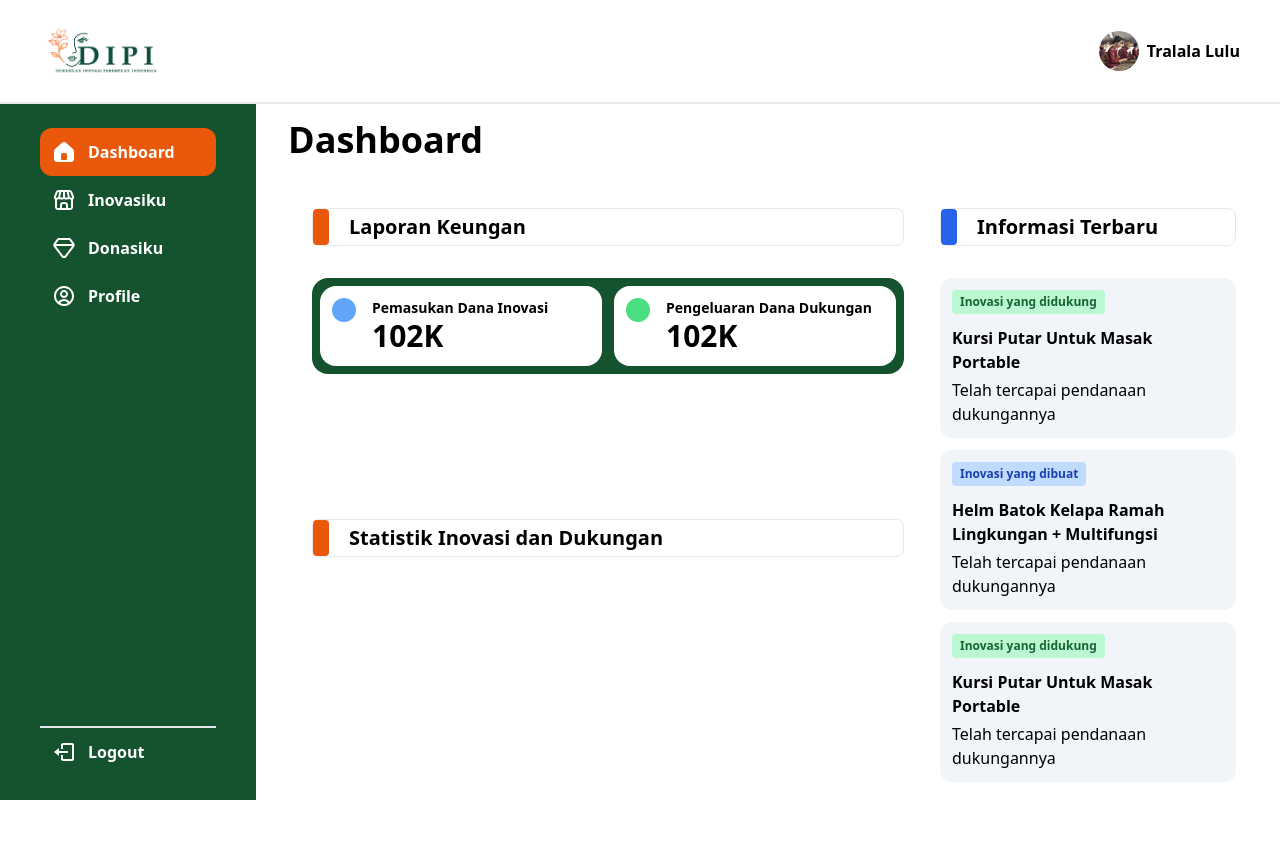
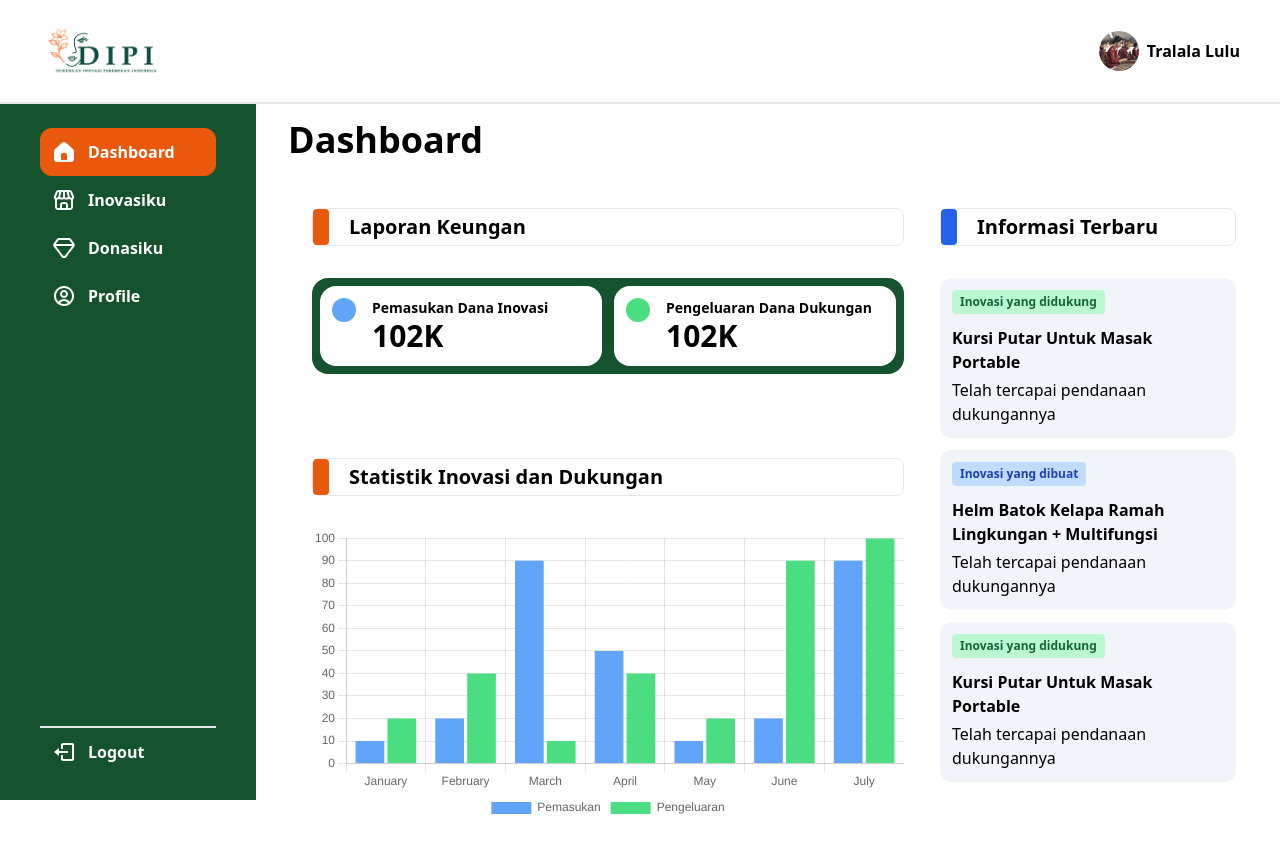
Before and after one commit to mariawalandamaramis/dipi-client, a React (Vite) app: page /dashboard in a window 1280 px wide. Shown: the top 852 px of the page. Built offline with nearby package versions, Linux system fonts and the light colour scheme.

Commit message:
chart bar ok, next mapping data dari API

```diff
--- a/package.json
+++ b/package.json
@@ -10,7 +10,9 @@
     "preview": "vite preview"
   },
   "dependencies": {
+    "chart.js": "^4.4.1",
     "react": "^18.2.0",
+    "react-chartjs-2": "^5.2.0",
     "react-dom": "^18.2.0",
     "react-router-dom": "^6.21.2"
   },
--- a/src/pages/Dashboard.jsx
+++ b/src/pages/Dashboard.jsx
@@ -1,6 +1,42 @@
 import React from 'react'
+import { Chart as ChartJS, CategoryScale, LinearScale, BarElement, Title, Tooltip, Legend } from 'chart.js';
+import { Bar } from 'react-chartjs-2';
+ChartJS.register(CategoryScale, LinearScale, BarElement, Title, Tooltip, Legend);
 
 const Dashboard = () => {
+
+  const options = {
+    responsive: true,
+    plugins: {
+      legend: {
+        position: 'bottom',
+        align: 'center',
+      },
+      title: {
+        display: false,
+        text: 'Chart.js Bar Chart',
+      },
+    },
+  };
+
+  const labels = ['January', 'February', 'March', 'April', 'May', 'June', 'July'];
+
+  const data = {
+    labels,
+    datasets: [
+      {
+        label: 'Pemasukan',
+        data: [10, 20, 90, 50, 10, 20, 90,],
+        backgroundColor: '#60a5fa',
+      },
+      {
+        label: 'Pengeluaran',
+        data: [20, 40, 10, 40, 20, 90, 100],
+        backgroundColor: '#4ade80',
+      },
+    ],
+  };
+
   return (
     <>
       <div className='flex flex-col gap-6'>
@@ -8,7 +44,7 @@ const Dashboard = () => {
         <h2 className='text-4xl font-semibold'>Dashboard</h2>
 
         {/* isi kontentennya : char bar -laporan - inof terbaru */}
-        <div className='grid grid-cols-1 md:grid-cols-3 md:grid-rows-2'>
+        <div className='grid grid-cols-1 md:grid-cols-3 md:grid-rows-2 h-[500px] mb-28'>
 
           {/* laporan keuangan */}
           <div className='p-6 flex flex-col gap-8 md:col-span-2'>
@@ -85,6 +121,10 @@ const Dashboard = () => {
               <div className='w-4 rounded bg-orange-600'></div>
               <h3 className='text-xl font-semibold p-1'>Statistik Inovasi dan Dukungan</h3>
             </div>
+
+            <div>
+              <Bar options={options} data={data} />
+            </div>
           </div>
 
         </div>
```
Also changed, not shown: 1 other file (tests, documents, lock files or other folders).
